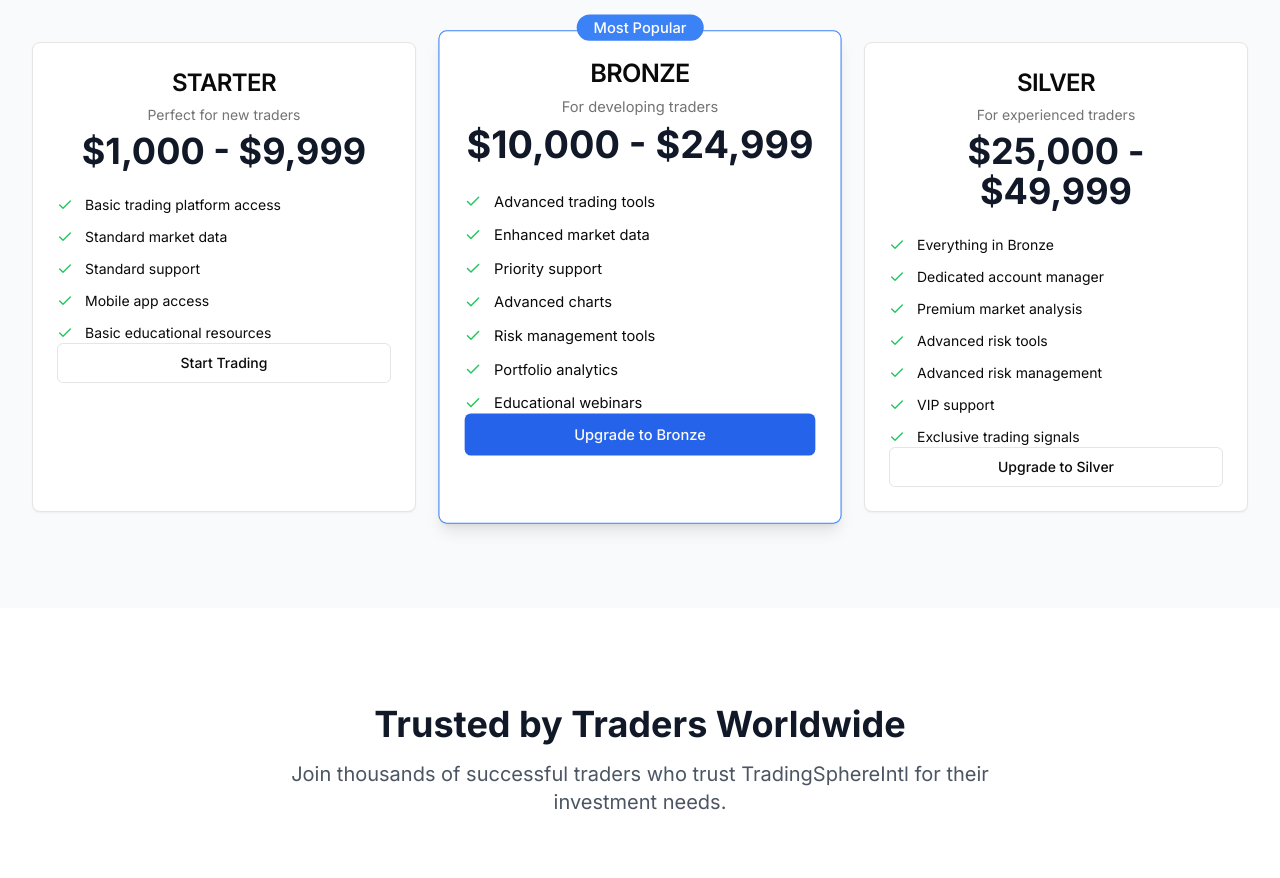
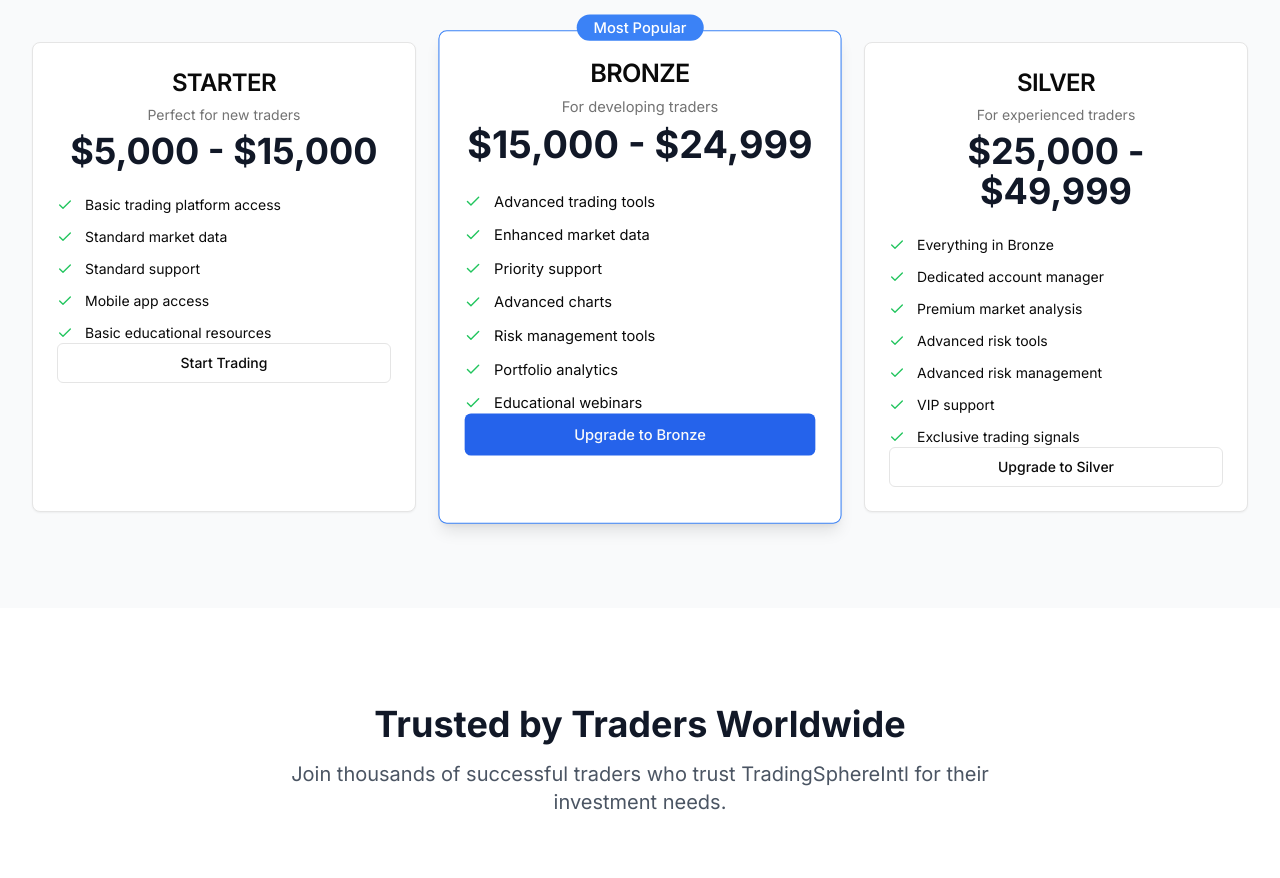
Before and after one commit to kingodili05/Tradingsphereint3, a Next.js app: page / in a window 1280 px wide. Shown: the part 1760-2638 px from the top of the page. Built offline with nearby package versions, Linux system fonts and the light colour scheme; no server answers.

Commit message:
Update pricing ranges for STARTER and BRONZE plans

```diff
--- a/components/landing/pricing-section.tsx
+++ b/components/landing/pricing-section.tsx
@@ -6,7 +6,7 @@ import { Check } from 'lucide-react';
 const plans = [
   {
     name: 'STARTER',
-    price: '$1,000 - $9,999',
+    price: '$5,000 - $15,000',
     description: 'Perfect for new traders',
     features: [
       'Basic trading platform access',
@@ -20,7 +20,7 @@ const plans = [
   },
   {
     name: 'BRONZE',
-    price: '$10,000 - $24,999',
+    price: '$15,000 - $24,999',
     description: 'For developing traders',
     features: [
       'Advanced trading tools',
```
